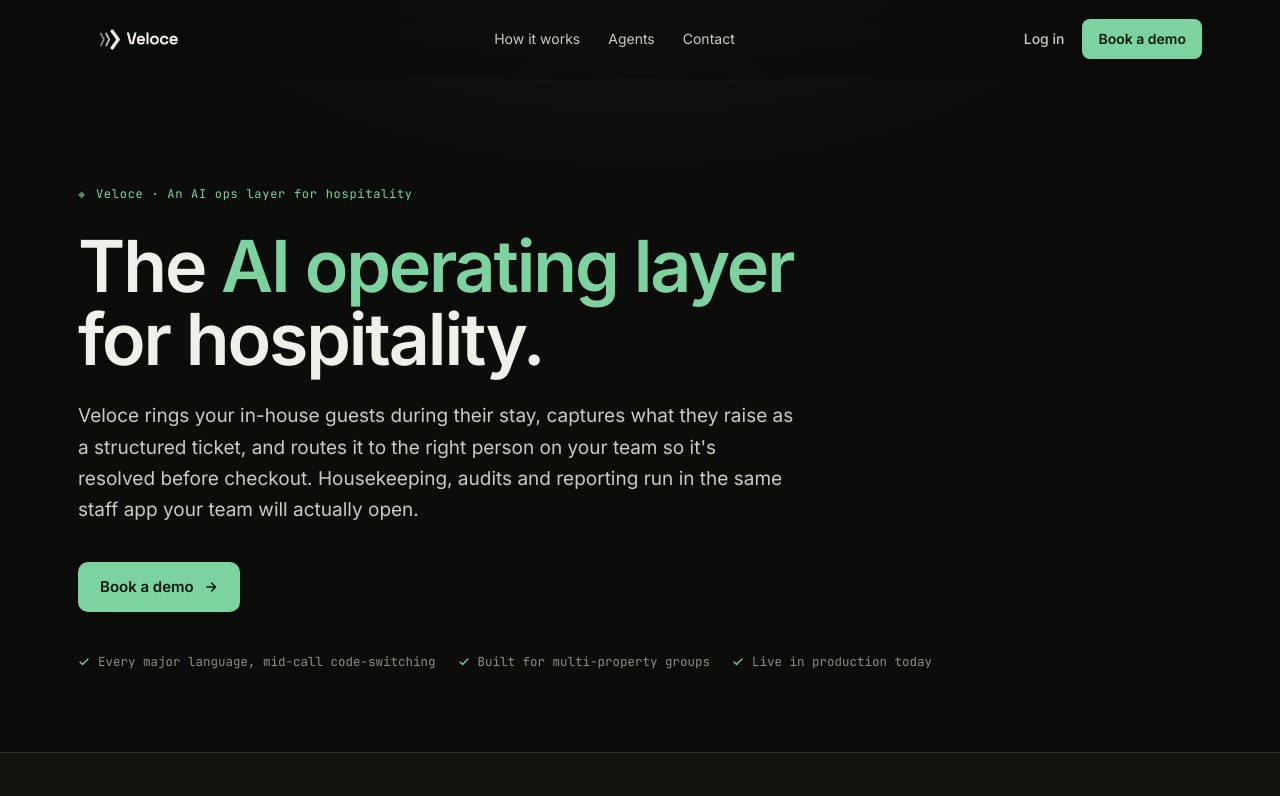
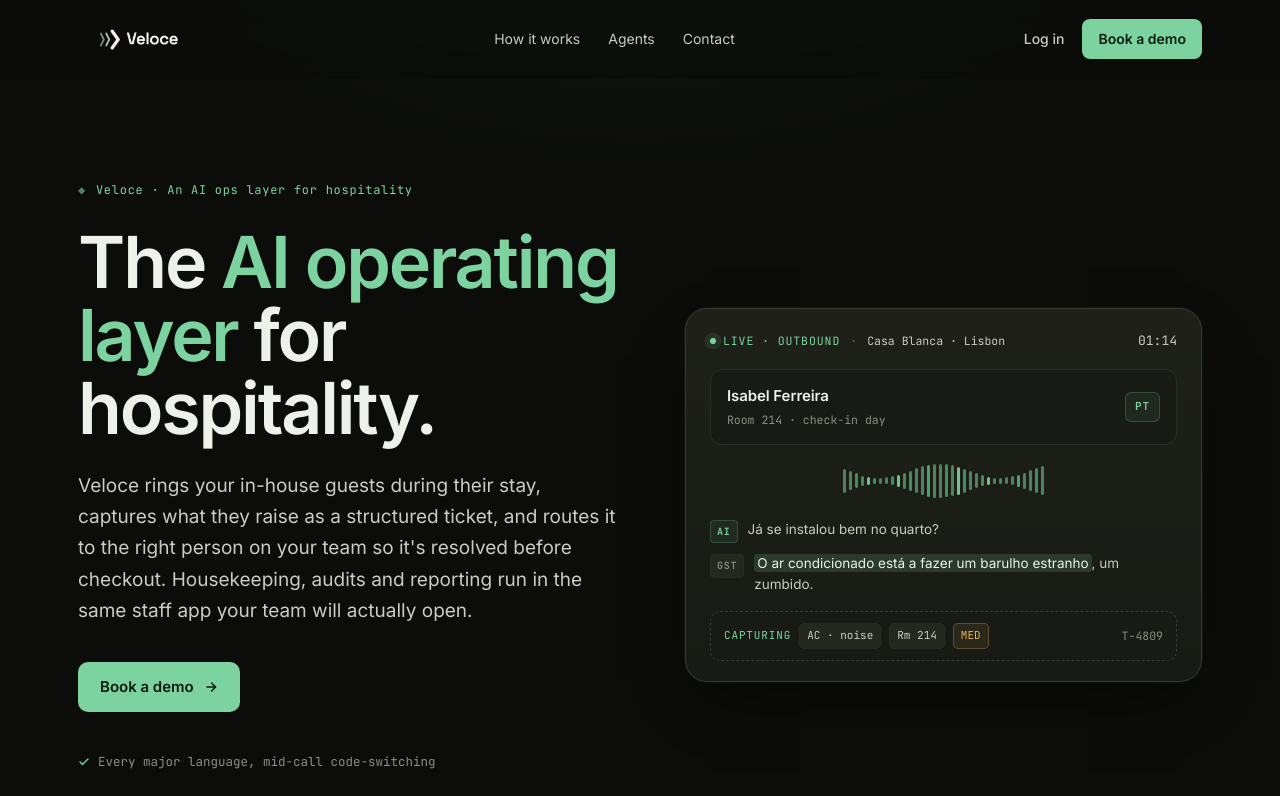
Before and after one commit to gAI-ventures/veloce_website, a Next.js app: page / in a window 1280 px wide. Shown: the top 796 px of the page. Built offline with nearby package versions, Linux system fonts and the light colour scheme; no server answers.

Commit message:
hero: add live-call visual next to copy; ask section: proper header and tighter padding

```diff
--- a/app/globals.css
+++ b/app/globals.css
@@ -1420,3 +1420,165 @@
   .stagger.in > *:nth-child(8) { transition-delay: 0.56s }
   .stagger.in > *:nth-child(9) { transition-delay: 0.64s }
 }
+
+/* =================================================================
+   HERO grid + live-call visual  (appended)
+================================================================= */
+.hero { padding: 96px 0 88px }
+.hero-grid {
+  display: grid;
+  grid-template-columns: 1.05fr 1fr;
+  gap: 64px;
+  align-items: center;
+}
+.hero-copy { max-width: 640px }
+.hero-visual { min-width: 0 }
+h1.h-title { max-width: 14ch }
+.h-sub { max-width: 54ch }
+
+@media (max-width: 980px) {
+  .hero { padding: 72px 0 56px }
+  .hero-grid { grid-template-columns: 1fr; gap: 44px }
+  .hero-copy { max-width: 720px }
+  .hero-visual { max-width: 560px; width: 100%; margin-inline: auto }
+}
+
+/* ---- Hero live-call card ---- */
+.hero-call {
+  background: linear-gradient(180deg, var(--surface-2) 0%, var(--surface) 100%);
+  border: 1px solid var(--line-2);
+  border-radius: var(--radius-lg);
+  padding: 22px 24px 20px;
+  box-shadow:
+    0 24px 60px -24px rgba(0,0,0,0.7),
+    0 0 0 1px rgba(125,211,160,0.05),
+    inset 0 1px 0 rgba(255,255,255,0.02);
+}
+.hero-call-head {
+  display: flex; align-items: center; justify-content: space-between;
+  margin-bottom: 18px;
+}
+.hero-call-l {
+  display: flex; align-items: center; gap: 10px;
+  font-family: var(--mono); font-size: 11.5px; color: var(--muted);
+}
+.hero-call-live {
+  display: inline-flex; align-items: center; gap: 7px;
+  color: var(--mint); text-transform: uppercase; letter-spacing: 0.08em;
+}
+.hcl-dot {
+  width: 6px; height: 6px; border-radius: 50%;
+  background: var(--mint);
+  animation: hcl-pulse 1.6s ease-in-out infinite;
+}
+@keyframes hcl-pulse {
+  0%,100% { box-shadow: 0 0 0 0 rgba(125,211,160,0.4); }
+  50%     { box-shadow: 0 0 0 7px rgba(125,211,160,0); }
+}
+.hero-call-sep { color: var(--muted-2) }
+.hero-call-prop { color: var(--text-2) }
+.hero-call-timer {
+  font-family: var(--mono); font-size: 13px; color: var(--text-2);
+  font-variant-numeric: tabular-nums;
+}
+
+.hero-call-guest {
+  display: flex; align-items: center; justify-content: space-between;
+  padding: 14px 16px;
+  background: var(--surface);
+  border: 1px solid var(--line);
+  border-radius: 12px;
+  margin-bottom: 14px;
+}
+.hero-call-name { font-weight: 600; font-size: 15px; letter-spacing: -0.005em }
+.hero-call-sub {
+  font-family: var(--mono); font-size: 11.5px; color: var(--muted);
+  margin-top: 3px;
+}
+.hero-call-pill {
+  font-family: var(--mono); font-size: 11px; letter-spacing: 0.08em;
+  padding: 5px 9px;
+  background: var(--mint-bg); color: var(--mint);
+  border: 1px solid var(--mint-line);
+  border-radius: 6px;
+  font-weight: 600;
+}
+
+.hero-call-wave {
+  display: flex; align-items: center; justify-content: center;
+  gap: 3px; height: 44px; margin: 4px 0 16px;
+}
+.hero-call-wave span {
+  display: block; width: 3px; border-radius: 2px;
+  background: var(--mint);
+  opacity: 0.55;
+  animation: hcl-wave 1.1s ease-in-out infinite;
+}
+.hero-call-wave span:nth-child(3n)  { background: var(--mint-d); opacity: 0.75 }
+.hero-call-wave span:nth-child(5n)  { opacity: 0.9 }
+@keyframes hcl-wave {
+  0%,100% { height: 6px; }
+  50%     { height: 34px; }
+}
+
+.hero-call-lines { display: grid; gap: 10px; margin-bottom: 16px }
+.hcl-msg {
+  display: flex; gap: 10px; align-items: flex-start;
+  font-size: 13.5px; line-height: 1.55; color: var(--text-2);
+}
+.hcl-who {
+  flex-shrink: 0;
+  font-family: var(--mono); font-size: 10px; letter-spacing: 0.08em;
+  padding: 3px 6px; border-radius: 4px;
+  margin-top: 1px;
+  font-weight: 600;
+}
+.hcl-a { background: var(--mint-bg);  color: var(--mint);  border: 1px solid var(--mint-line) }
+.hcl-g { background: var(--surface-3); color: var(--muted); border: 1px solid var(--line) }
+.hcl-msg mark {
+  background: rgba(125,211,160,0.16);
+  color: var(--text);
+  padding: 1px 3px; border-radius: 3px;
+}
+
+.hero-call-cap {
+  display: flex; align-items: center; justify-content: space-between;
+  padding: 11px 13px;
+  background: var(--surface);
+  border: 1px dashed var(--mint-line);
+  border-radius: 10px;
+}
+.hcl-cap-l {
+  display: flex; align-items: center; gap: 8px;
+  font-family: var(--mono); font-size: 11px;
+  flex-wrap: wrap;
+}
+.hcl-cap-lbl {
+  color: var(--mint); text-transform: uppercase; letter-spacing: 0.08em;
+}
+.hcl-cap-tag {
+  padding: 3px 7px;
+  background: var(--surface-3);
+  border: 1px solid var(--line);
+  border-radius: 5px;
+  color: var(--text-2);
+}
+.hcl-cap-sev {
+  background: var(--amber-bg);
+  color: var(--amber);
+  border-color: rgba(232,178,90,0.28);
+}
+.hcl-cap-id {
+  font-family: var(--mono); font-size: 11.5px; color: var(--muted);
+  font-variant-numeric: tabular-nums;
+}
+
+/* =================================================================
+   Ask section — tighter than default .pad, with proper header
+================================================================= */
+.ask-sec { padding: 72px 0 }
+.ask-sec-inner { max-width: 860px; margin: 0 auto }
+.ask-sec-head { max-width: 640px; margin: 0 0 28px }
+.ask-sec .kicker { margin-bottom: 10px }
+.ask-sec .sec-h { margin-bottom: 14px }
+.ask-sec .sec-lede { margin-bottom: 0 }
--- a/app/page.jsx
+++ b/app/page.jsx
@@ -6,7 +6,7 @@
 import ValueProp from '@/components/ValueProp'
 import Pipeline from '@/components/Pipeline'
 import Agents from '@/components/Agents'
-import AskVeloce from '@/components/AskVeloce'
+import AskSection from '@/components/AskSection'
 import CTA from '@/components/CTA'
 import Footer from '@/components/Footer'
 
@@ -22,11 +22,7 @@
       <ValueProp />
       <Pipeline />
       <Agents />
-      <section className="pad">
-        <div className="wrap">
-          <AskVeloce />
-        </div>
-      </section>
+      <AskSection />
       <CTA />
       <Footer />
     </>
--- /dev/null
+++ b/components/AskSection.jsx
@@ -0,0 +1,25 @@
+'use client'
+
+import AskVeloce from './AskVeloce'
+import { useReveal } from '@/hooks/useReveal'
+
+export default function AskSection() {
+  const ref = useReveal()
+
+  return (
+    <section className="ask-sec">
+      <div className="wrap">
+        <div className="ask-sec-inner reveal" ref={ref}>
+          <div className="ask-sec-head">
+            <div className="kicker">ops in one place</div>
+            <h2 className="sec-h">Ask anything about your properties.</h2>
+            <p className="sec-lede">
+              Every call, every ticket, every checklist lives in the same place. Ask in plain language and get an answer built from what actually happened across your properties.
+            </p>
+          </div>
+          <AskVeloce />
+        </div>
+      </div>
+    </section>
+  )
+}
--- a/components/Hero.jsx
+++ b/components/Hero.jsx
@@ -2,6 +2,7 @@
 
 import { useReveal } from '@/hooks/useReveal'
 import { DEMO_URL } from '@/lib/siteConfig'
+import HeroCall from './HeroCall'
 
 function Check() {
   return (
@@ -18,12 +19,14 @@
 }
 
 export default function Hero() {
-  const ref = useReveal()
+  const copyRef = useReveal()
+  const visualRef = useReveal()
 
   return (
     <section className="hero">
       <div className="wrap">
-        <div className="hero-inner reveal" ref={ref}>
+        <div className="hero-grid">
+          <div className="hero-copy reveal" ref={copyRef}>
             <div className="brand-line">Veloce · An AI ops layer for hospitality</div>
 
             <h1 className="h-title">
@@ -55,6 +58,11 @@
               <span><Check /> Live in production today</span>
             </div>
           </div>
+
+          <div className="hero-visual reveal" ref={visualRef}>
+            <HeroCall />
+          </div>
+        </div>
       </div>
     </section>
   )
--- /dev/null
+++ b/components/HeroCall.jsx
@@ -0,0 +1,56 @@
+'use client'
+
+/**
+ * Hero visual — a "live outbound call in progress" card that mirrors
+ * the product's core loop: AI on the phone with a guest, capturing what
+ * they raise into a structured ticket as it happens.
+ */
+export default function HeroCall() {
+  return (
+    <div className="hero-call">
+      <div className="hero-call-head">
+        <div className="hero-call-l">
+          <span className="hero-call-live"><span className="hcl-dot" />Live · outbound</span>
+          <span className="hero-call-sep">·</span>
+          <span className="hero-call-prop">Casa Blanca · Lisbon</span>
+        </div>
+        <div className="hero-call-timer">01:14</div>
+      </div>
+
+      <div className="hero-call-guest">
+        <div>
+          <div className="hero-call-name">Isabel Ferreira</div>
+          <div className="hero-call-sub">Room 214 · check-in day</div>
+        </div>
+        <div className="hero-call-pill">PT</div>
+      </div>
+
+      <div className="hero-call-wave" aria-hidden="true">
+        {Array.from({ length: 34 }).map((_, i) => (
+          <span key={i} style={{ animationDelay: `${(i * 0.055).toFixed(2)}s` }} />
+        ))}
+      </div>
+
+      <div className="hero-call-lines">
+        <div className="hcl-msg">
+          <span className="hcl-who hcl-a">AI</span>
+          <span>Já se instalou bem no quarto?</span>
+        </div>
+        <div className="hcl-msg">
+          <span className="hcl-who hcl-g">GST</span>
+          <span><mark>O ar condicionado está a fazer um barulho estranho</mark>, um zumbido.</span>
+        </div>
+      </div>
+
+      <div className="hero-call-cap">
+        <div className="hcl-cap-l">
+          <span className="hcl-cap-lbl">capturing</span>
+          <span className="hcl-cap-tag">AC · noise</span>
+          <span className="hcl-cap-tag">Rm 214</span>
+          <span className="hcl-cap-tag hcl-cap-sev">MED</span>
+        </div>
+        <div className="hcl-cap-id">T-4809</div>
+      </div>
+    </div>
+  )
+}
```
Lines whose indentation alone changed are shown as unchanged.
